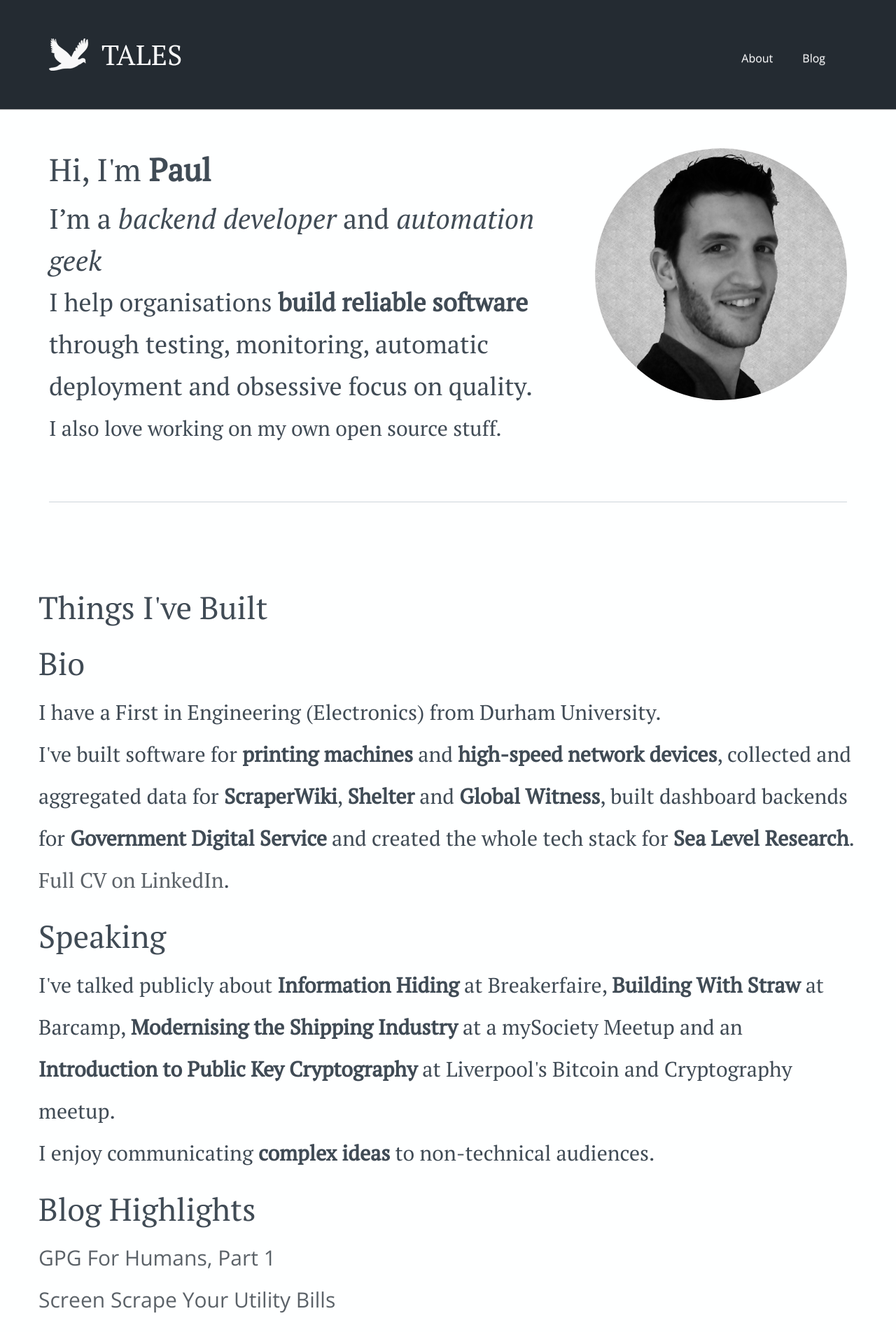
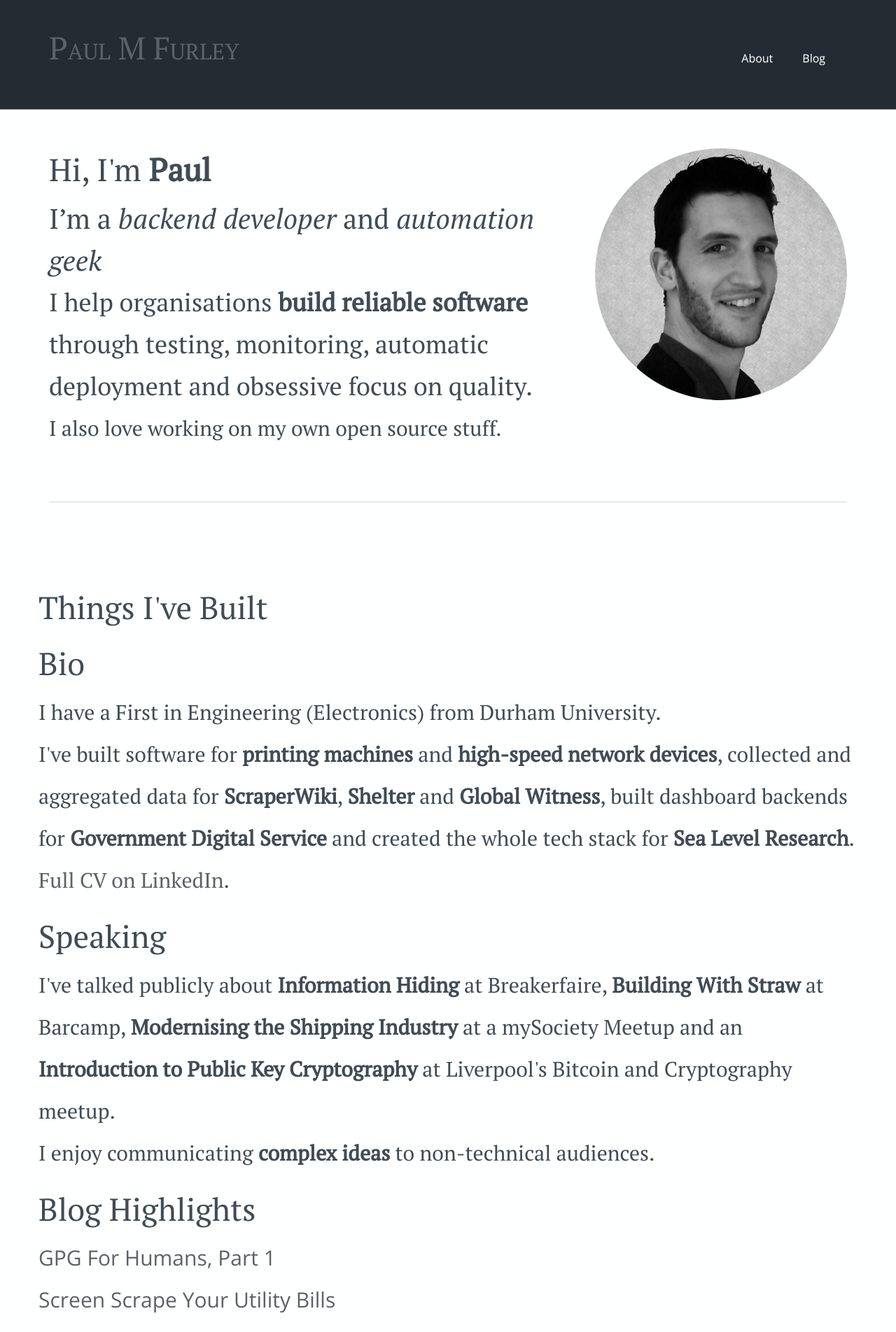
Before and after one commit to fawkesley/paulfurley.github.io, a Jekyll site: the page built from index.html, in a window 1280 px wide. Shown: the top 1904 px of the page at 70% size. Built offline with Jekyll 4.4.1, drawn with Linux system fonts in a browser that asks for light colours; nearby versions of some CDN libraries.

Commit message:
Replace header image with `Paul M Furley`, fixes #6

```diff
--- a/_includes/header.html
+++ b/_includes/header.html
@@ -21,6 +21,7 @@
 
     <!-- Styles -->
     <link rel="stylesheet" href="/css/styles-bluegreen.css" id="theme-styles">
+    <link rel="stylesheet" href="/css/styles-paulfurley.css" id="theme-styles">
 
     <!--[if lt IE 9]>
         <script src="/js/vendor/google/html5-3.6-respond-1.1.0.min.js"></script>
@@ -34,9 +35,7 @@
     <header>
         <div class="widewrapper masthead">
             <div class="container">
-                <a href="index.html" id="logo">
-                    <img src="/img/tales-logo.png" alt="Tales Blog">
-                </a>
+              <a href="/"><span class="navbar-site-title">Paul M Furley</span></a>
 
                 <div id="mobile-nav-toggle" class="pull-right">
                     <a href="#" data-toggle="collapse" data-target=".tales-nav .navbar-collapse">
--- /dev/null
+++ b/css/styles-paulfurley.css
@@ -0,0 +1,8 @@
+span.navbar-site-title {
+  font-family: 'PT Serif', serif;
+  /* text-transform: uppercase;*/
+  font-variant: small-caps;
+  font-size: 45px;
+  float: left;
+  display: block;
+}
```
Also changed, not shown: img/tales-logo.png (deleted).
